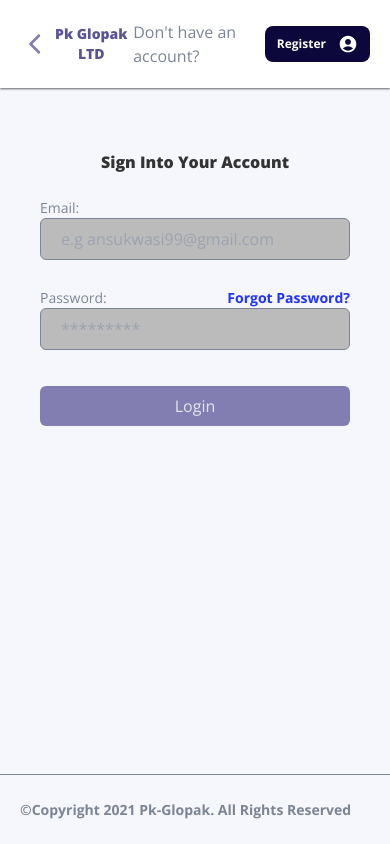
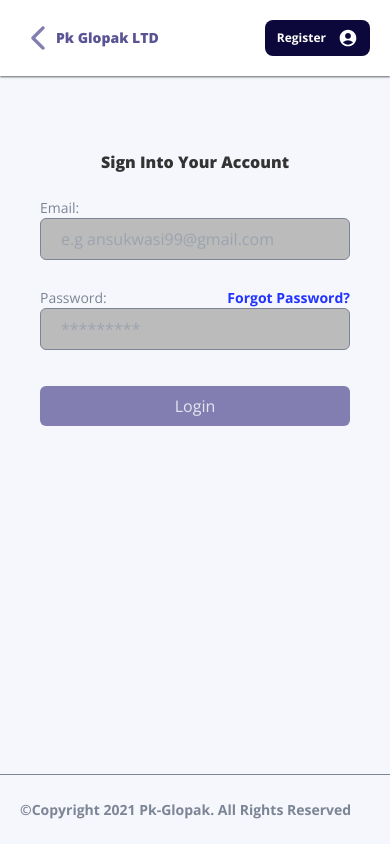
Before and after one commit to justBboy/pk-glopak-limited, a Next.js app: page /auth/Login in a window 390 px wide. Built offline with nearby package versions, Linux system fonts and the light colour scheme.

Commit message:
fix: reponsive auth page

```diff
--- a/components/Contact.js
+++ b/components/Contact.js
@@ -164,7 +164,7 @@ export default function Contact(){
                         </div>
                     </div>
                     <div className="mx-auto w-[310px] sm:w-full sm:h-[330px] h-[220px] relative shadow-md rounded-md overflow-hidden">
-                        <iframe src="https://www.google.com/maps/embed?pb=!1m18!1m12!1m3!1d63314.25954818463!2d-2.348714573192079!3d7.3380331737286975!2m3!1f0!2f0!3f0!3m2!1i1024!2i768!4f13.1!3m3!1m2!1s0xfdacf2948671391%3A0xb6cac72b91017af!2sSunyani!5e0!3m2!1sen!2sgh!4v1641950976466!5m2!1sen!2sgh" width="100%" height="100%" style={{border: 0}} allowfullscreen="" loading="lazy"></iframe>
+                        <iframe src="https://www.google.com/maps/embed?pb=!1m18!1m12!1m3!1d63314.25954818463!2d-2.348714573192079!3d7.3380331737286975!2m3!1f0!2f0!3f0!3m2!1i1024!2i768!4f13.1!3m3!1m2!1s0xfdacf2948671391%3A0xb6cac72b91017af!2sSunyani!5e0!3m2!1sen!2sgh!4v1641950976466!5m2!1sen!2sgh" width="100%" height="100%" style={{border: 0}} allowFullScreen="" loading="lazy"></iframe>
                     </div>
                 </div>
             </div>
--- a/components/Navbar.js
+++ b/components/Navbar.js
@@ -179,7 +179,7 @@ export default function Navbar() {
                 page == "auth/login"
                 &&
                 <div className="flex items-center">
-                    <h3 className="text-text-light pr-3 ">Don't have an account? </h3>
+                    <h3 className="text-text-light pr-3 hidden sm:inline">Don't have an account? </h3>
                     <Link href="/auth/Register">
                         <button className="border px-3 py-2 rounded-lg outline-none border-none bg-primary text-white font-bold text-xs flex items-center">
                         <span className="mr-3">Register</span>
@@ -192,7 +192,7 @@ export default function Navbar() {
                page.includes("auth/") && page !="auth/login"
                &&
                 <div className="flex items-center">
-                    <h3 className="text-text-light pr-3 ">Already have an account? </h3>
+                    <h3 className="text-text-light hidden sm:inline pr-3 ">Already have an account? </h3>
                     <Link href="/auth/Login">
                         <button className="border px-3 py-2 rounded-lg outline-none border-none bg-primary text-white font-bold text-xs flex items-center">
                         <span className="mr-3">Login</span>
```
Also changed, not shown: 1 other file (tests, documents, lock files or other folders).
